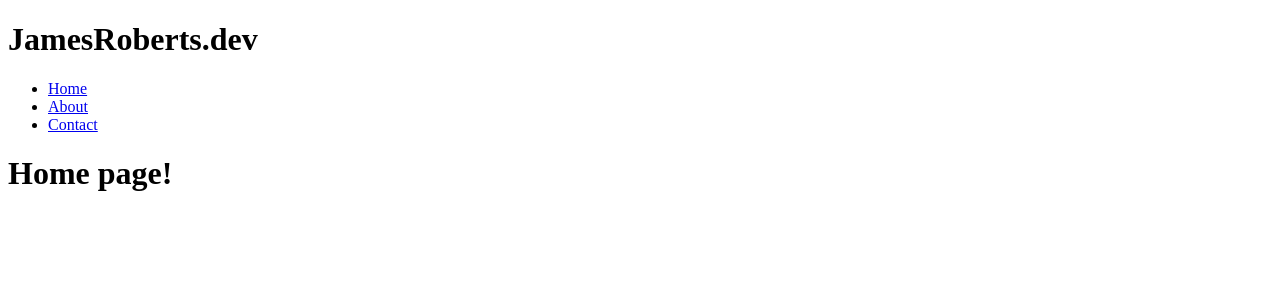
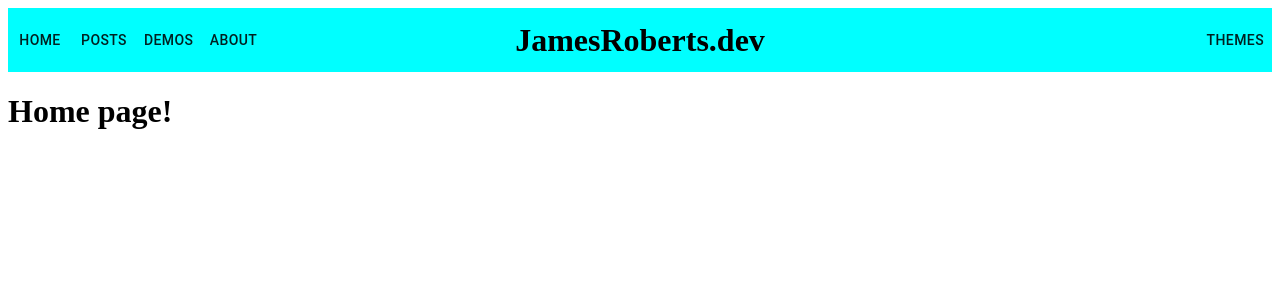
Before and after one commit to idrios/jamesroberts.dev-ReactJS, a React app: page / in a window 1280 px wide. Shown: the top 300 px of the page. Built offline with nearby package versions, Linux system fonts and the light colour scheme.

Commit message:
switch from bootstrap to material ui and make header

```diff
--- a/package.json
+++ b/package.json
@@ -7,9 +7,8 @@
   "license": "MIT",
   "private": true,
   "dependencies": {
-    "bootstrap": "^4.5.2",
+    "@material-ui/core": "^4.11.3",
     "react": "^16.13.1",
-    "react-bootstrap": "^1.3.0",
     "react-dom": "^16.13.1",
     "react-router-dom": "^5.2.0"
   },
@@ -18,9 +17,11 @@
     "@babel/preset-env": "^7.11.0",
     "@babel/preset-react": "^7.10.4",
     "babel-loader": "^8.1.0",
+    "css-loader": "^5.2.2",
     "html-webpack-plugin": "^4.4.1",
     "jest": "^26.4.2",
     "react-test-renderer": "^16.13.1",
+    "style-loader": "^2.0.0",
     "webpack": "^4.44.1",
     "webpack-cli": "^3.3.12",
     "webpack-dev-server": "^3.11.0"
--- a/src/components/App.js
+++ b/src/components/App.js
@@ -1,6 +1,6 @@
 import React, { Component } from 'react';
 import { Router, Route, Link } from 'react-router-dom';
-import Main from './Layout/Main';
+import Main from './Main';
 import Header from './Layout/Header';
 import Home from './Pages/Home';
 import About from './Pages/About';
--- /dev/null
+++ b/src/components/Layout/Header.css
@@ -0,0 +1,54 @@
+.header-content-section{
+    display: flex;
+    flex-direction: column;
+    justify-content: space-between;
+    background-color: cyan;
+    width: 100%;
+}
+
+.header-content-top {
+    display: flex;
+    align-items: center;
+    justify-content: center;
+    height: 4em;
+}
+
+.header-content-bottom {
+    display: flex;
+    flex-direction: row;
+    align-items: center;
+    justify-content: center;
+    height: 4em;
+}
+
+.header-content-left{
+    display: flex;
+    width: fit-content;
+    flex: 25%;
+}
+
+.header-content-center{
+    display: flex;
+    align-items: center;
+    justify-content: center;
+    flex: 50%;
+}
+
+@media (min-width: 701px) {
+    .large-screen-hidden{
+        display: none;
+    }
+}
+
+@media (max-width: 700px) {
+    .small-screen-hidden{
+        display: none;
+    }
+}
+
+.header-content-right{
+    display: flex;
+    justify-content: right;
+    width: fit-content;
+    flex: 25%;
+}
--- a/src/components/Layout/Header.js
+++ b/src/components/Layout/Header.js
@@ -1,17 +1,33 @@
 import React, { Component } from 'react';
 import { Link } from 'react-router-dom';
+import { Button, TextField } from '@material-ui/core';
+
+import './Header.css';
 
 class Header extends Component {
     render(){
         return (
-            <div>
-                <h1>JamesRoberts.dev</h1>
-                <ul>
-                    <li><Link to='/'>Home</Link></li>
-                    <li><Link to='/about'>About</Link></li>
-                    <li><Link to='/contact'>Contact</Link></li>
-                </ul>
-            </div>
+            <>
+                <div className="header-content-section">
+                    <div className="header-content-top large-screen-hidden">
+                        <h1>JamesRoberts.dev</h1>
+                    </div>
+                    <div className="header-content-bottom">
+                        <div className="header-content-left">
+                            <Button>Home</Button>
+                            <Button>Posts</Button>
+                            <Button>Demos</Button>
+                            <Button>About</Button>
+                        </div>
+                        <div className="header-content-center small-screen-hidden">
+                            <h1>JamesRoberts.dev</h1>
+                        </div>
+                        <div className="header-content-right">
+                            <Button>Themes</Button>
+                        </div>
+                    </div>
+                </div>
+            </>
         )
     }
 }
--- a/src/components/Layout/Main.js
+++ b/src/components/Main.js
@@ -1,7 +1,7 @@
 import React, { Component } from 'react';
 import { Switch, Route } from 'react-router-dom';
-import Home from '../Pages/Home';
-import About from '../Pages/About';
+import Home from './Pages/Home';
+import About from './Pages/About';
 
 
 class Main extends Component {
--- a/webpack.config.js
+++ b/webpack.config.js
@@ -16,6 +16,11 @@ module.exports = {
                 use: {
                     loader: 'babel-loader'
                 }
+            },
+            {
+                test: /\.css$/,
+                exclude: /node_modules/,
+                use: ["style-loader", "css-loader"]
             }
         ]
     },
```
Also changed, not shown: 1 other file (tests, documents, lock files or other folders).
